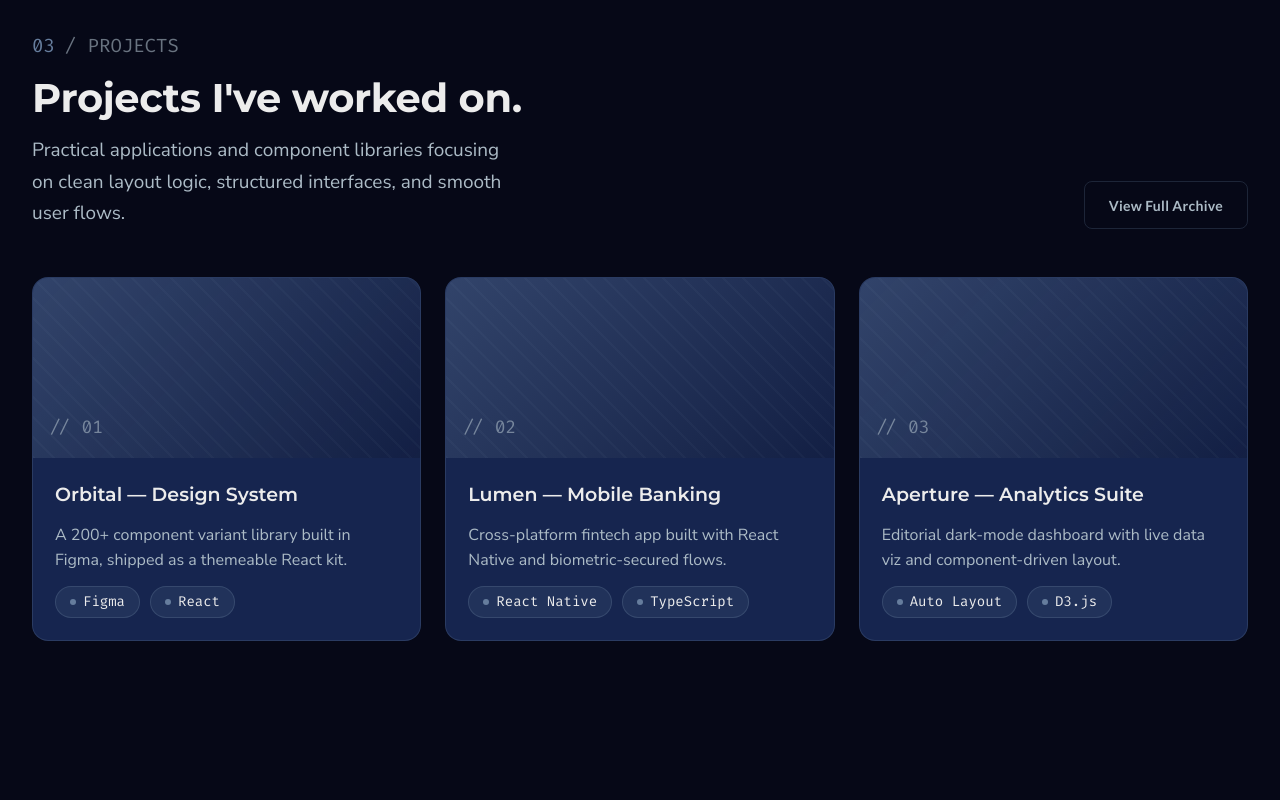
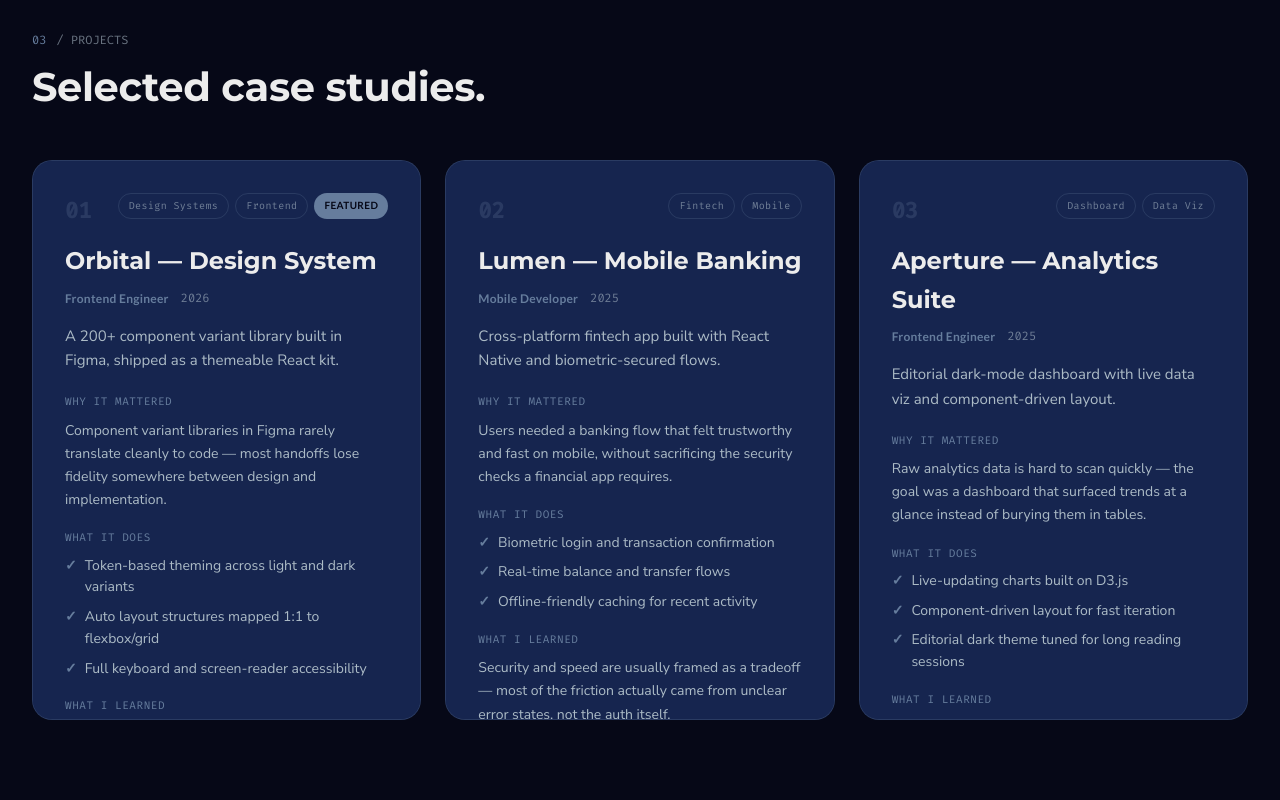
Before and after one commit to missdott/portfolio, a Next.js app: page / in a window 1280 px wide. Shown: the part 1840-2640 px from the top of the page. Built offline with nearby package versions, Linux system fonts and the light colour scheme; no server answers.

Commit message:
Project section modified

```diff
--- a/components/sections/Projects.module.css
+++ b/components/sections/Projects.module.css
@@ -5,14 +5,10 @@
   margin-bottom: 48px;
   gap: 24px;
 }
-.sectionDesc {
-  margin-top: 12px;
-  max-width: 480px;
-}
 
 .eyebrow {
   font-family: var(--font-mono);
-  font-size: 19px;
+  font-size: 12px;
   color: var(--ink-subdued);
   display: flex;
   align-items: center;
@@ -32,63 +28,177 @@
 .card {
   background: var(--surface-container);
   border: 1px solid var(--border-divider);
-  border-radius: 16px;
-  overflow: hidden;
-  transition: transform 0.3s ease, box-shadow 0.3s ease, border-color 0.3s ease;
+  border-radius: 20px;
+  padding: 32px;
+  display: flex;
+  flex-direction: column;
+  height: 560px;
+  overflow-y: auto;
 }
 
-.card:hover {
-  transform: translateY(-6px);
-  box-shadow: var(--shadow-large);
-  border-color: var(--primary-accent-30);
+.cardHead {
+  display: flex;
+  align-items: flex-start;
+  justify-content: space-between;
+  gap: 12px;
+  margin-bottom: 14px;
+}
+.card::-webkit-scrollbar {
+  width: 4px;
 }
 
-.thumb {
-  height: 180px;
-  background: linear-gradient(135deg, rgba(102, 125, 157, 0.35), rgba(6, 8, 23, 0.2)),
-    repeating-linear-gradient(45deg, rgba(102, 125, 157, 0.08) 0 2px, transparent 2px 14px);
-  position: relative;
-  display: flex;
-  align-items: flex-end;
-  padding: 16px;
+.card::-webkit-scrollbar-track {
+  background: transparent;
+}
+
+.card::-webkit-scrollbar-thumb {
+  background: var(--primary-accent-30);
+  border-radius: 4px;
 }
 
 .index {
   font-family: var(--font-mono);
-  font-size: 18px;
-  color: var(--ink-subdued);
+  font-size: 22px;
+  font-weight: 700;
+  color: var(--border-divider);
 }
 
-.body {
-  padding: 22px;
+.tagRow {
   display: flex;
-  flex-direction: column;
-  gap: 12px;
+  flex-wrap: wrap;
+  gap: 6px;
+  justify-content: flex-end;
+}
+
+.tag {
+  font-family: var(--font-mono);
+  font-size: 10px;
+  letter-spacing: 0.04em;
+  color: var(--ink-subdued);
+  border: 1px solid var(--border-divider);
+  border-radius: 999px;
+  padding: 4px 10px;
+  white-space: nowrap;
+}
+
+.featuredBadge {
+  font-family: var(--font-label);
+  font-weight: 700;
+  font-size: 10px;
+  letter-spacing: 0.04em;
+  color: var(--surface-canvas);
+  background: var(--primary-accent);
+  border-radius: 999px;
+  padding: 4px 10px;
+  white-space: nowrap;
 }
 
 .title {
   font-family: var(--font-h);
-  font-weight: 600;
-  font-size: 19px;
+  font-weight: 700;
+  font-size: 24px;
   color: var(--ink-dominant);
+  margin-bottom: 8px;
 }
 
-.desc {
+.metaRow {
+  display: flex;
+  gap: 12px;
+  align-items: center;
+  margin-bottom: 16px;
+}
+
+.role {
+  font-family: var(--font-label);
+  font-weight: 700;
+  font-size: 12px;
+  letter-spacing: 0.02em;
+  color: var(--primary-accent);
+}
+
+.year {
+  font-family: var(--font-mono);
+  font-size: 12px;
+  color: var(--ink-subdued);
+}
+
+.intro {
   font-family: var(--font-body);
-  font-size: 16px;
-  line-height: 1.6;
+  font-size: 15px;
+  line-height: 1.65;
   color: var(--ink-reading);
+  margin-bottom: 20px;
+}
+
+.block {
+  margin-bottom: 18px;
+}
+
+.blockLabel {
+  font-family: var(--font-mono);
+  font-size: 11px;
+  letter-spacing: 0.05em;
+  color: var(--primary-accent);
+  margin-bottom: 8px;
+}
+
+.blockText {
+  font-family: var(--font-body);
+  font-size: 14px;
+  line-height: 1.65;
+  color: var(--ink-reading);
+}
+
+.checklist {
+  list-style: none;
+  display: flex;
+  flex-direction: column;
+  gap: 8px;
+}
+
+.checklistItem {
+  display: flex;
+  align-items: flex-start;
+  gap: 8px;
+  font-family: var(--font-body);
+  font-size: 14px;
+  line-height: 1.55;
+  color: var(--ink-reading);
+}
+
+.checkIcon {
+  color: var(--primary-accent);
+  font-weight: 700;
+  flex-shrink: 0;
 }
 
 .badgeRow {
   display: flex;
   flex-wrap: wrap;
-  gap: 10px;
+  gap: 8px;
+  margin-top: auto;
+  padding-top: 12px;
+  margin-bottom: 16px;
+}
+
+.visitLink {
+  display: inline-block;
+  font-family: var(--font-label);
+  font-weight: 700;
+  font-size: 13px;
+  color: var(--ink-dominant);
+  border-bottom: 1px solid var(--primary-accent);
+  padding-bottom: 2px;
+  transition: color 200ms ease;
+}
+
+.visitLink:hover {
+  color: var(--primary-accent);
 }
 
 .empty {
   font-family: var(--font-mono);
-  font-size: 16px;
+  font-size: 12px;
   color: var(--ink-subdued);
   padding: 24px;
   text-align: center;
--- a/components/sections/Projects.tsx
+++ b/components/sections/Projects.tsx
@@ -1,5 +1,4 @@
 import { getProjects } from '@/lib/supabase';
-import Button from '@/components/ui/Button';
 import TechBadge from '@/components/ui/TechBadge';
 import type { Project } from '@/types/content';
 import styles from './Projects.module.css';
@@ -11,6 +10,20 @@
     title: 'Orbital — Design System',
     description: 'A 200+ component variant library built in Figma, shipped as a themeable React kit.',
     badges: ['Figma', 'React'],
+    tags: ['Design Systems', 'Frontend'],
+    is_featured: true,
+    role: 'Frontend Engineer',
+    year: '2026',
+    why_it_mattered:
+      'Component variant libraries in Figma rarely translate cleanly to code — most handoffs lose fidelity somewhere between design and implementation.',
+    what_it_does: [
+      'Token-based theming across light and dark variants',
+      'Auto layout structures mapped 1:1 to flexbox/grid',
+      'Full keyboard and screen-reader accessibility',
+    ],
+    what_i_learned:
+      'The biggest wins came from naming conventions that stayed consistent between Figma and code — once that matched, handoff friction nearly disappeared.',
+    project_url: null,
   },
   {
     id: 'fallback-2',
@@ -18,6 +31,20 @@
     title: 'Lumen — Mobile Banking',
     description: 'Cross-platform fintech app built with React Native and biometric-secured flows.',
     badges: ['React Native', 'TypeScript'],
+    tags: ['Fintech', 'Mobile'],
+    is_featured: false,
+    role: 'Mobile Developer',
+    year: '2025',
+    why_it_mattered:
+      'Users needed a banking flow that felt trustworthy and fast on mobile, without sacrificing the security checks a financial app requires.',
+    what_it_does: [
+      'Biometric login and transaction confirmation',
+      'Real-time balance and transfer flows',
+      'Offline-friendly caching for recent activity',
+    ],
+    what_i_learned:
+      'Security and speed are usually framed as a tradeoff — most of the friction actually came from unclear error states, not the auth itself.',
+    project_url: null,
   },
   {
     id: 'fallback-3',
@@ -25,14 +52,25 @@
     title: 'Aperture — Analytics Suite',
     description: 'Editorial dark-mode dashboard with live data viz and component-driven layout.',
     badges: ['Auto Layout', 'D3.js'],
+    tags: ['Dashboard', 'Data Viz'],
+    is_featured: false,
+    role: 'Frontend Engineer',
+    year: '2025',
+    why_it_mattered:
+      'Raw analytics data is hard to scan quickly — the goal was a dashboard that surfaced trends at a glance instead of burying them in tables.',
+    what_it_does: [
+      'Live-updating charts built on D3.js',
+      'Component-driven layout for fast iteration',
+      'Editorial dark theme tuned for long reading sessions',
+    ],
+    what_i_learned:
+      'Performance mattered more than visual polish here — trimming re-renders on live data updates made the biggest perceived difference.',
+    project_url: null,
   },
 ];
 
 export default async function Projects() {
   const data = await getProjects();
-
-  // null = fetch failed / not configured → use fallback.
-  // [] = table genuinely empty → show empty state, not fallback.
   const projects = data === null ? FALLBACK : data;
 
   return (
@@ -43,13 +81,9 @@
             <span className={styles.eyebrowNum}>03</span> / PROJECTS
           </div>
           <h2 className="t-h1" style={{ marginTop: 12 }}>
-            Projects I've worked on.
+            Selected case studies.
           </h2>
-          <p className={`t-body ${styles.sectionDesc}`}>
-            Practical applications and component libraries focusing on clean layout logic, structured interfaces, and smooth user flows.
-          </p>
         </div>
-        <Button variant="secondary">View Full Archive</Button>
       </div>
 
       {projects.length === 0 ? (
@@ -58,20 +92,73 @@
         <div className={styles.grid}>
           {projects.map((project, i) => (
             <div key={project.id} className={styles.card}>
-              <div className={styles.thumb}>
+              <div className={styles.cardHead}>
                 <span className={styles.index}>
-                  // {project.index_label ?? String(i + 1).padStart(2, '0')}
+                  {project.index_label ?? String(i + 1).padStart(2, '0')}
                 </span>
-              </div>
-              <div className={styles.body}>
-                <div className={styles.title}>{project.title}</div>
-                <div className={styles.desc}>{project.description}</div>
-                <div className={styles.badgeRow}>
-                  {project.badges.map((badge) => (
-                    <TechBadge key={badge} label={badge} />
+                <div className={styles.tagRow}>
+                  {project.tags.map((tag) => (
+                    <span key={tag} className={styles.tag}>
+                      {tag}
+                    </span>
                   ))}
+                  {project.is_featured && <span className={styles.featuredBadge}>FEATURED</span>}
                 </div>
               </div>
+
+              <h3 className={styles.title}>{project.title}</h3>
+
+              <div className={styles.metaRow}>
+                {project.role && <span className={styles.role}>{project.role}</span>}
+                {project.year && <span className={styles.year}>{project.year}</span>}
+              </div>
+
+              <p className={styles.intro}>{project.description}</p>
+
+              {project.why_it_mattered && (
+                <div className={styles.block}>
+                  <div className={styles.blockLabel}>WHY IT MATTERED</div>
+                  <p className={styles.blockText}>{project.why_it_mattered}</p>
+                </div>
+              )}
+
+              {project.what_it_does.length > 0 && (
+                <div className={styles.block}>
+                  <div className={styles.blockLabel}>WHAT IT DOES</div>
+                  <ul className={styles.checklist}>
+                    {project.what_it_does.map((item) => (
+                      <li key={item} className={styles.checklistItem}>
+                        <span className={styles.checkIcon}>✓</span>
+                        {item}
+                      </li>
+                    ))}
+                  </ul>
+                </div>
+              )}
+
+              {project.what_i_learned && (
+                <div className={styles.block}>
+                  <div className={styles.blockLabel}>WHAT I LEARNED</div>
+                  <p className={styles.blockText}>{project.what_i_learned}</p>
+                </div>
+              )}
+
+              <div className={styles.badgeRow}>
+                {project.badges.map((badge) => (
+                  <TechBadge key={badge} label={badge} />
+                ))}
+              </div>
+
+              {project.project_url && (
+                <a
+                  href={project.project_url}
+                  target="_blank"
+                  rel="noopener noreferrer"
+                  className={styles.visitLink}
+                >
+                  Visit project →
+                </a>
+              )}
             </div>
           ))}
         </div>
--- a/lib/supabase.ts
+++ b/lib/supabase.ts
@@ -49,7 +49,10 @@
   try {
     const { data, error } = await supabase
       .from('projects')
-      .select('id, index_label, title, description, badges')
+      .select(
+        'id, index_label, title, description, badges, tags, is_featured, role, year, why_it_mattered, what_it_does, what_i_learned, project_url'
+      )
+      .order('is_featured', { ascending: false })
       .order('sort_order', { ascending: true });
 
     if (error) throw error;
```
Also changed, not shown: types/content.ts (+8 -0 lines).
